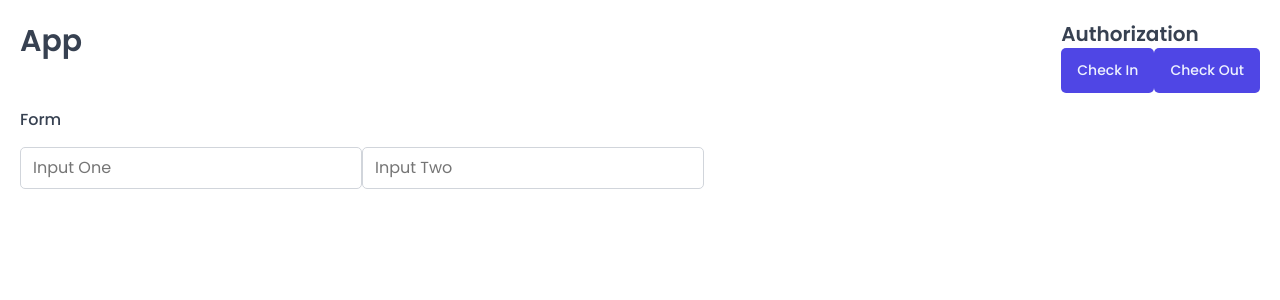
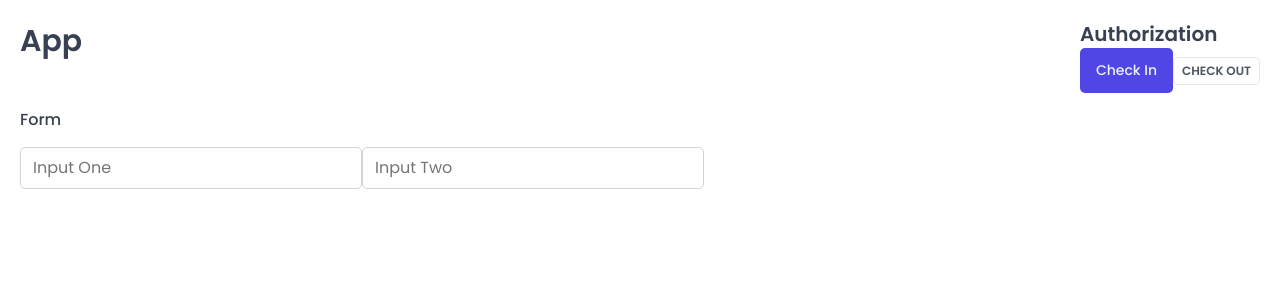
Before and after one commit to a-tem/udemy-react-hotel-app, a React (Vite) app: page / in a window 1280 px wide. Shown: the top 300 px of the page. Built offline with nearby package versions, Linux system fonts and the light colour scheme; a web font is replaced by a local one.

Commit message:
refactor: Refactored Button compon ent to use additional props for different appearances.

```diff
--- a/src/App.jsx
+++ b/src/App.jsx
@@ -24,7 +24,9 @@ function App() {
             <div>
               <Heading as="h2">Authorization</Heading>
               <Button>Check In</Button>
-              <Button>Check Out</Button>
+              <Button variation="secondary" size="small">
+                Check Out
+              </Button>
             </div>
           </Row>
           <Row>
--- a/src/ui/Button.jsx
+++ b/src/ui/Button.jsx
@@ -49,21 +49,21 @@ const variations = {
 };
 
 const Button = styled.button`
-  font-size: 1.4rem;
-  padding: 1.2rem 1.6rem;
-  font-weight: 500;
   border: none;
   border-radius: var(--border-radius-sm);
-  background-color: var(
-    --color-brand-600
-  ); // NOTE: It's possible to use css variables in styledComponents
-  color: var(--color-brand-50);
   box-shadow: var(--shadow-small);
-  cursor: pointer;
+
+  ${(props) => variations[props.variation]}
+  ${(props) => sizes[props.size]}
 
   &:hover {
     background-color: var(--color-brand-700);
   }
 `;
 
+Button.defaultProps = {
+  variation: "primary",
+  size: "medium",
+};
+
 export default Button;
```
